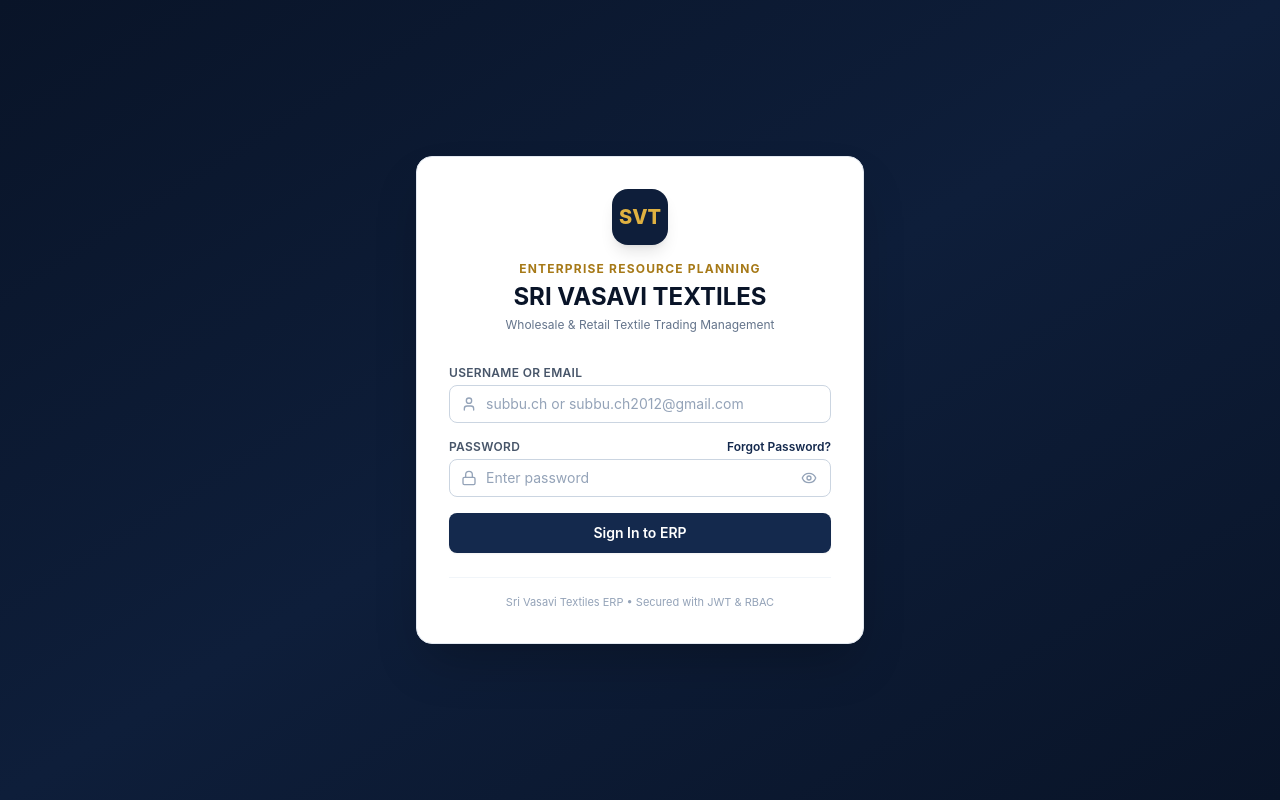
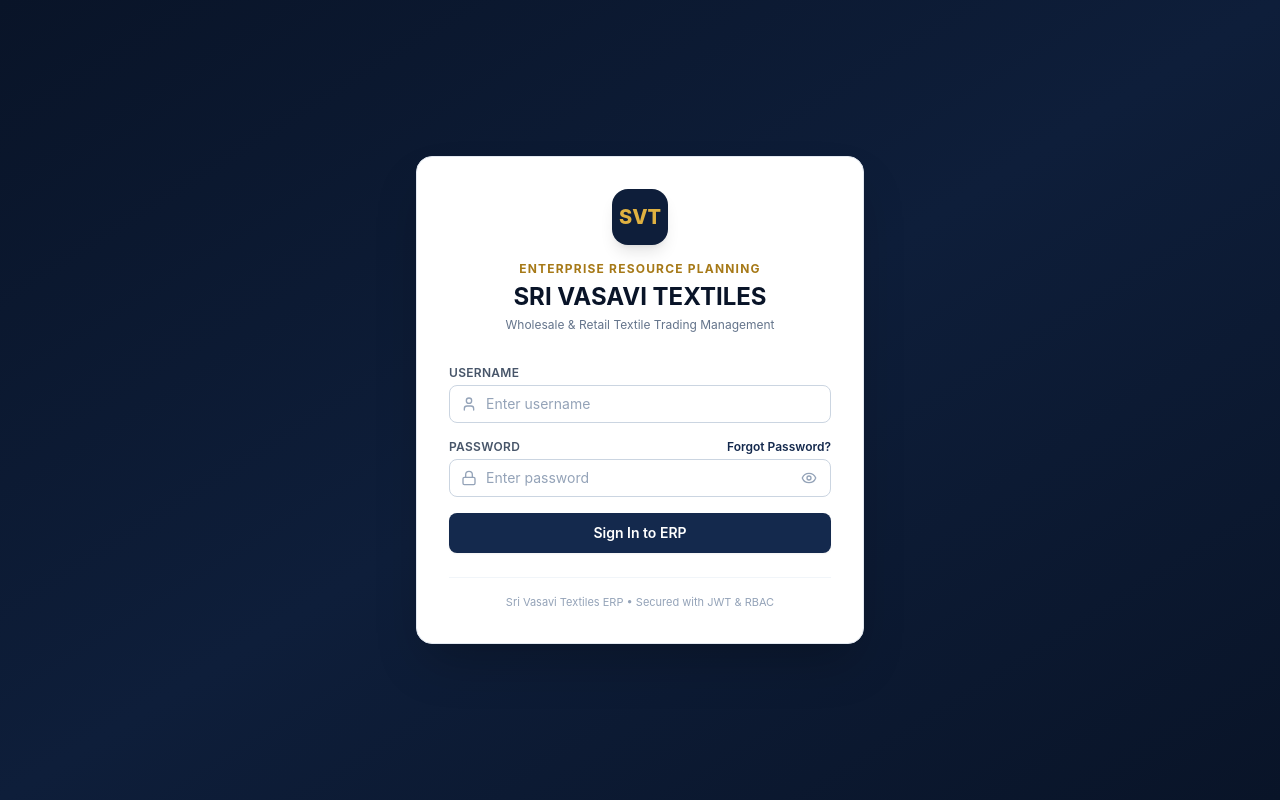
Before and after one commit to subbuch-ai/Sri-Vasavi-textiles, a React (Vite) app in the folder frontend/: page /login in a window 1280 px wide. Built offline with nearby package versions, Linux system fonts and the light colour scheme; no server answers.

Commit message:
fix(ui): remove email from login placeholder and set standard username label

```diff
--- a/frontend/src/pages/LoginPage.tsx
+++ b/frontend/src/pages/LoginPage.tsx
@@ -50,7 +50,7 @@ export const LoginPage: React.FC = () => {
   };
 
   const handleOpenForgot = () => {
-    setForgotIdentifier(enteredUsername || "subbu.ch");
+    setForgotIdentifier(enteredUsername || "");
     setForgotMobile("");
     setForgotNewPass("");
     setForgotConfirmPass("");
@@ -121,13 +121,14 @@ export const LoginPage: React.FC = () => {
 
         <form onSubmit={handleSubmit(onSubmit)} className="space-y-4">
           <div>
-            <label className="label-text">Username or Email</label>
+            <label className="label-text">Username</label>
             <div className="relative">
               <UserIcon className="h-4 w-4 text-slate-400 absolute left-3 top-1/2 -translate-y-1/2" />
               <input
                 className="input-field pl-9"
-                placeholder="subbu.ch or subbu.ch2012@gmail.com"
-                {...register("username_or_email", { required: "Username or email is required" })}
+                placeholder="Enter username"
+                autoComplete="username"
+                {...register("username_or_email", { required: "Username is required" })}
               />
             </div>
             {errors.username_or_email && (
@@ -215,13 +216,13 @@ export const LoginPage: React.FC = () => {
             {!forgotSuccess && (
               <form onSubmit={handleForgotSubmit} className="space-y-3.5">
                 <div>
-                  <label className="label-text">Username or Email</label>
+                  <label className="label-text">Username</label>
                   <div className="relative">
                     <UserIcon className="h-4 w-4 text-slate-400 absolute left-3 top-1/2 -translate-y-1/2" />
                     <input
                       type="text"
                       className="input-field pl-9 text-xs"
-                      placeholder="e.g. subbu.ch or subbu.ch2012@gmail.com"
+                      placeholder="Enter your username"
                       value={forgotIdentifier}
                       onChange={(e) => setForgotIdentifier(e.target.value)}
                       required
@@ -236,7 +237,7 @@ export const LoginPage: React.FC = () => {
                     <input
                       type="text"
                       className="input-field pl-9 text-xs"
-                      placeholder="10-digit mobile number (e.g. 8328135219)"
+                      placeholder="Enter 10-digit mobile number"
                       value={forgotMobile}
                       onChange={(e) => setForgotMobile(e.target.value)}
                       required
```
